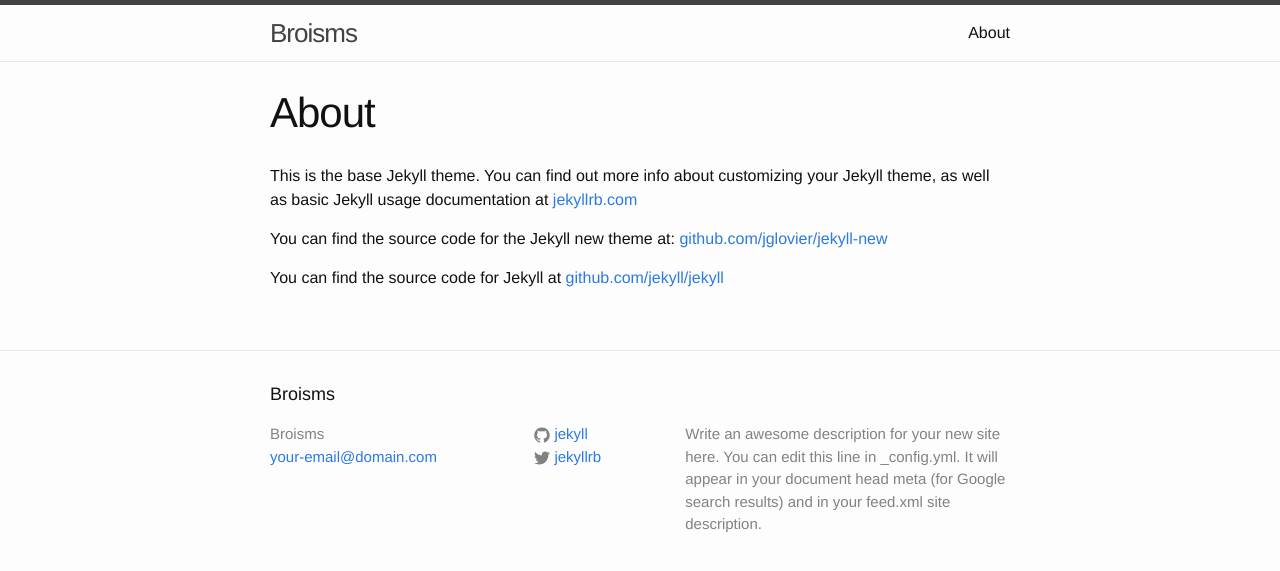
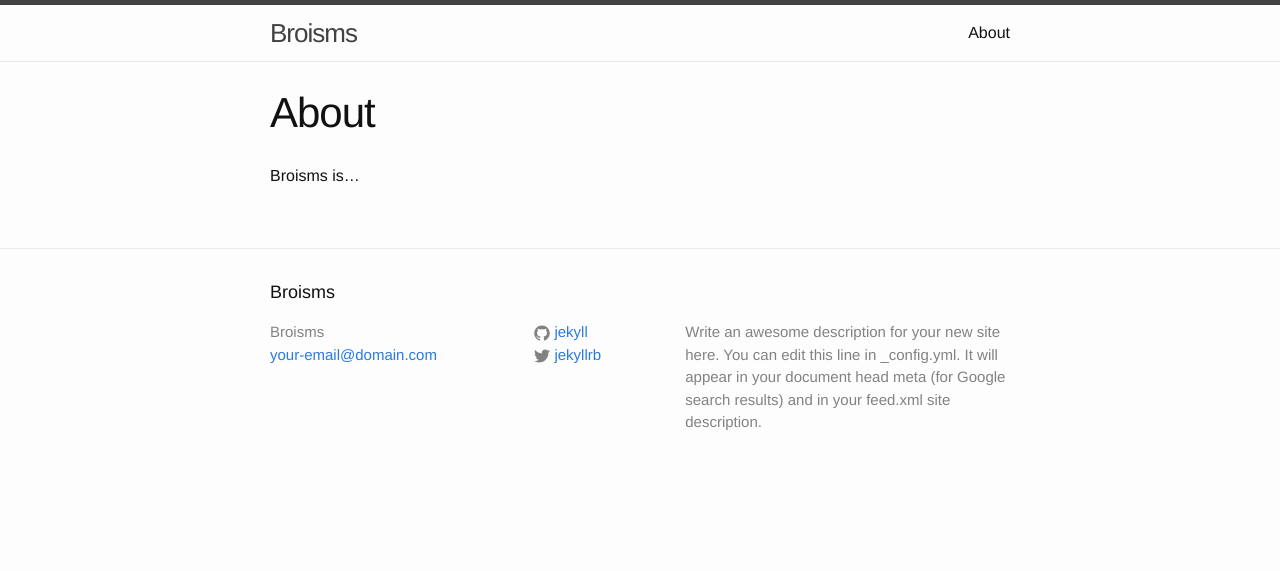
Before and after one commit to bfoehring/Broisms, a Jekyll site: the page built from about.md, in a window 1280 px wide. Shown: the top 571 px of the page. Built offline with Jekyll 4.4.1, drawn with Linux system fonts in a browser that asks for light colours.

Commit message:
Updated about.md

```diff
--- a/about.md
+++ b/about.md
@@ -2,10 +2,8 @@
 layout: page
 title: About
 permalink: /about/
+published: true
 ---
 
-This is the base Jekyll theme. You can find out more info about customizing your Jekyll theme, as well as basic Jekyll usage documentation at [jekyllrb.com](http://jekyllrb.com/)
 
-You can find the source code for the Jekyll new theme at: [github.com/jglovier/jekyll-new](https://github.com/jglovier/jekyll-new)
-
-You can find the source code for Jekyll at [github.com/jekyll/jekyll](https://github.com/jekyll/jekyll)
+Broisms is...
```
